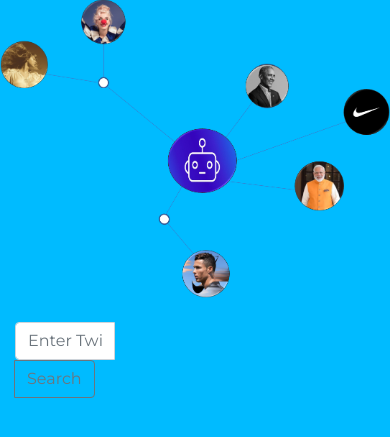
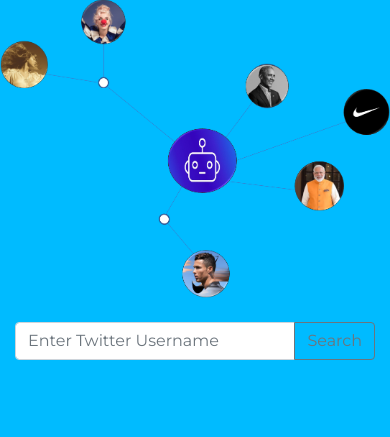
Before and after one commit to jweezy24/Twitter_bot_project, a Flask app: page / in a window 390 px wide. Shown: the part 82-519 px from the top of the page. Run offline with Flask 2, Linux system fonts and the light colour scheme; some libraries are stand-ins or nearby versions.

Commit message:
fix for phone screens

```diff
--- a/clientSide-server/flaskServer/templates/home.html
+++ b/clientSide-server/flaskServer/templates/home.html
@@ -14,7 +14,7 @@
 
 <div class="container justify-center">
     <div class="row justify-content-md-center ">
-        <div class="col-4 ">
+        <div class="col-md-6 col-xs-12">
             <form  id="twitterHandleForm" action="{{ url_for('graph')}}" method="GET" >
                 <div class="form-group">
                     <div class="input-group mb-3">
```
